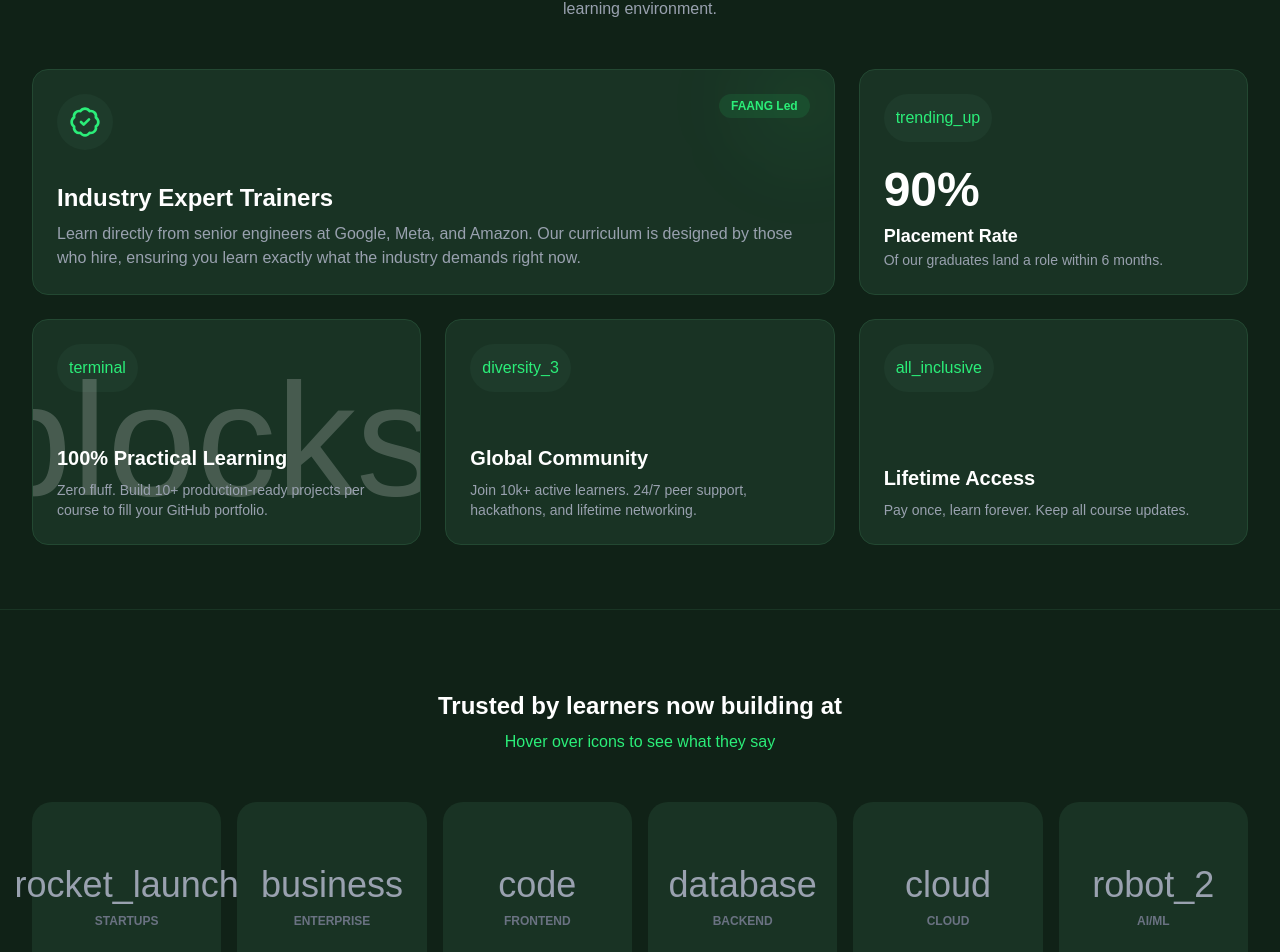
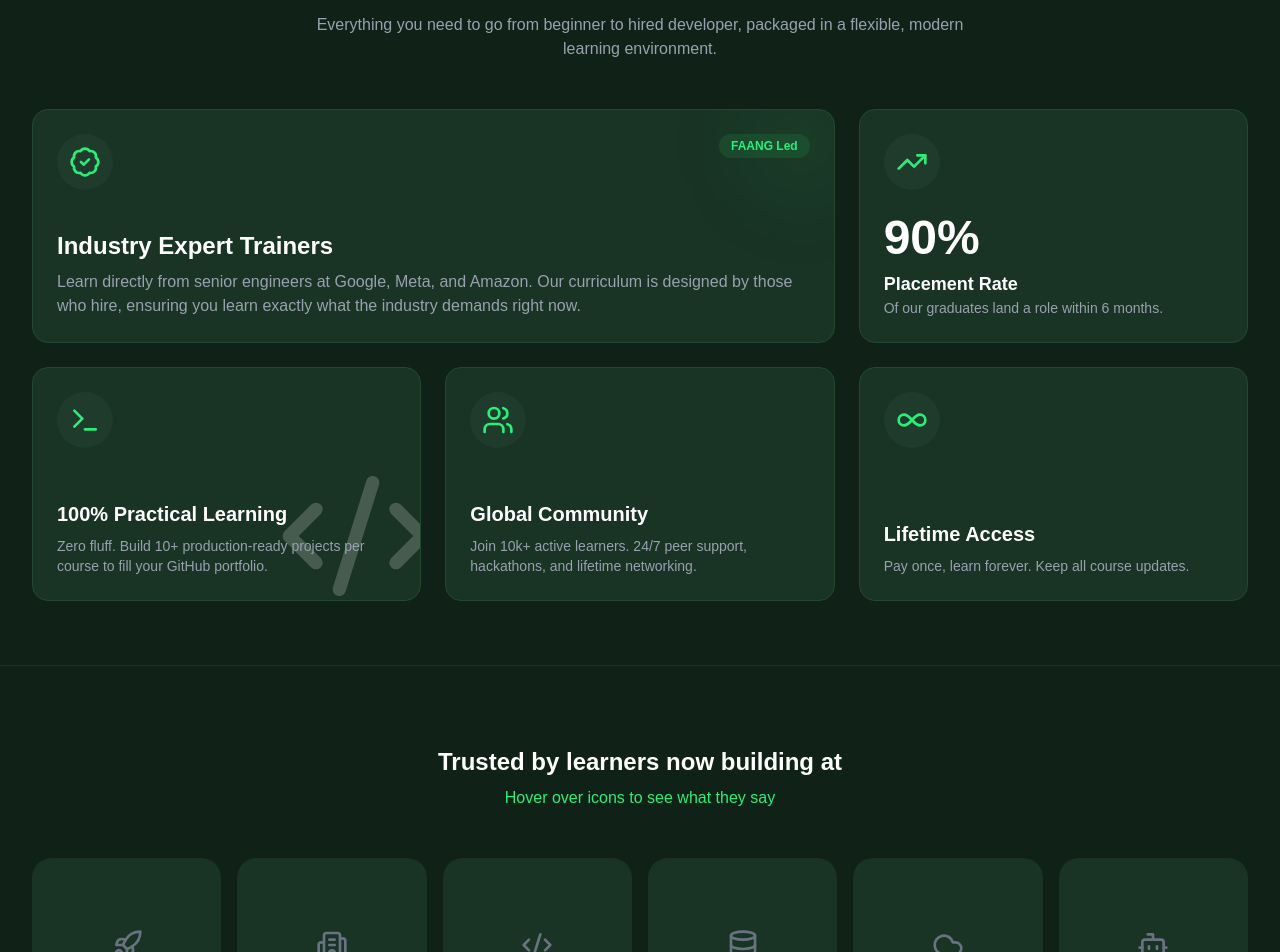
Before and after one commit to Amitkr77/alocode, a Next.js app: page /why-choose in a window 1280 px wide. Shown: the part 147-1099 px from the top of the page. Built offline with nearby package versions, Linux system fonts and the light colour scheme.

Commit message:
added subscribe from

```diff
--- a/src/app/why-choose/page.jsx
+++ b/src/app/why-choose/page.jsx
@@ -1,11 +1,11 @@
-import { BadgeCheck } from "lucide-react";
+import { BadgeCheck, Building2, Code2, Infinity, Rocket, Terminal, TrendingUp, Users,Database, Cloud, Bot, ChartBarBig  } from "lucide-react";
 import React from "react";
 
 export default function page() {
   return (
     <section className="bg-background-dark text-white font-display overflow-x-hidden antialiased">
       {/* <!-- Bento Grid Benefits Section --> */}
-      <section class="relative px-4 py-16 sm:px-6 lg:px-8">
+      <section class="relative px-4 py-16 sm:px-6 lg:px-8 mt-10">
         <div class="mx-auto max-w-7xl">
           <div class="mb-12 flex flex-col gap-4 md:items-center md:text-center">
             <h2 class="text-3xl font-bold text-white md:text-4xl">
@@ -47,7 +47,8 @@ export default function page() {
             <div class="group relative col-span-1 flex flex-col justify-between overflow-hidden rounded-2xl border border-[#234832] bg-surface-dark p-6 transition-all hover:-translate-y-1 hover:border-primary/50">
               <div class="flex items-center justify-between">
                 <div class="rounded-full bg-[#1e3b2b] p-3 text-primary">
-                  <span class="material-symbols-outlined">trending_up</span>
+                  {/* <span class="material-symbols-outlined">trending_up</span> */}
+                  <TrendingUp size={32} />
                 </div>
               </div>
               <div class="mt-6">
@@ -67,12 +68,14 @@ export default function page() {
             {/* <!-- Card 3: Practical Learning --> */}
             <div class="group relative col-span-1 flex flex-col justify-between overflow-hidden rounded-2xl border border-[#234832] bg-surface-dark p-6 transition-all hover:-translate-y-1 hover:border-primary/50">
               <div class="absolute -bottom-4 -right-4 text-surface-dark-highlight opacity-20">
-                <span class="material-symbols-outlined text-[10rem]">
+                {/* <span class="material-symbols-outlined text-[10rem]">
                   code_blocks
-                </span>
+                </span> */}
+                <Code2 size={160} />
               </div>
               <div class="rounded-full bg-[#1e3b2b] w-fit p-3 text-primary">
-                <span class="material-symbols-outlined">terminal</span>
+                {/* <span class="material-symbols-outlined">terminal</span> */}
+                <Terminal size={32} />
               </div>
               <div class="mt-6 relative z-10">
                 <h3 class="text-xl font-bold text-white">
@@ -87,7 +90,8 @@ export default function page() {
             {/* <!-- Card 4: Community --> */}
             <div class="group relative col-span-1 flex flex-col justify-between overflow-hidden rounded-2xl border border-[#234832] bg-surface-dark p-6 transition-all hover:-translate-y-1 hover:border-primary/50">
               <div class="rounded-full bg-[#1e3b2b] w-fit p-3 text-primary">
-                <span class="material-symbols-outlined">diversity_3</span>
+                {/* <span class="material-symbols-outlined">diversity_3</span> */}
+                <Users size={32} />
               </div>
               <div class="mt-6">
                 <h3 class="text-xl font-bold text-white">Global Community</h3>
@@ -101,7 +105,8 @@ export default function page() {
             <div class="group relative col-span-1 flex items-center justify-between gap-6 overflow-hidden rounded-2xl border border-[#234832] bg-surface-dark p-6 transition-all hover:-translate-y-1 hover:border-primary/50 md:col-span-1">
               <div class="flex flex-col h-full justify-between">
                 <div class="rounded-full bg-[#1e3b2b] w-fit p-3 text-primary">
-                  <span class="material-symbols-outlined">all_inclusive</span>
+                  {/* <span class="material-symbols-outlined">all_inclusive</span> */}
+                  <Infinity size={32} />
                 </div>
                 <div class="mt-6">
                   <h3 class="text-xl font-bold text-white">Lifetime Access</h3>
@@ -128,9 +133,10 @@ export default function page() {
           <div class="grid grid-cols-2 gap-4 sm:grid-cols-3 md:grid-cols-4 lg:grid-cols-6">
             {/* <!-- Tech/Company Item 1 --> */}
             <div class="group relative flex aspect-square flex-col items-center justify-center rounded-xl bg-surface-dark p-6 transition-colors hover:bg-surface-dark-highlight cursor-pointer">
-              <span class="material-symbols-outlined text-4xl text-gray-400 group-hover:text-white">
+              {/* <span class="material-symbols-outlined text-4xl text-gray-400 group-hover:text-white">
                 rocket_launch
-              </span>
+              </span> */}
+              <Rocket size={32} class="mt-2 text-gray-500 group-hover:text-primary" />
               <span class="mt-2 text-xs font-bold uppercase text-gray-500 group-hover:text-primary">
                 Startups
               </span>
@@ -146,9 +152,10 @@ export default function page() {
             </div>
             {/* <!-- Tech/Company Item 2 --> */}
             <div class="group relative flex aspect-square flex-col items-center justify-center rounded-xl bg-surface-dark p-6 transition-colors hover:bg-surface-dark-highlight cursor-pointer">
-              <span class="material-symbols-outlined text-4xl text-gray-400 group-hover:text-white">
+              {/* <span class="material-symbols-outlined text-4xl text-gray-400 group-hover:text-white">
                 business
-              </span>
+              </span> */}
+              <Building2 size={32} class="mt-2 text-gray-500 group-hover:text-primary" />
               <span class="mt-2 text-xs font-bold uppercase text-gray-500 group-hover:text-primary">
                 Enterprise
               </span>
@@ -164,9 +171,10 @@ export default function page() {
             </div>
             {/* <!-- Tech/Company Item 3 --> */}
             <div class="group relative flex aspect-square flex-col items-center justify-center rounded-xl bg-surface-dark p-6 transition-colors hover:bg-surface-dark-highlight cursor-pointer">
-              <span class="material-symbols-outlined text-4xl text-gray-400 group-hover:text-white">
+              {/* <span class="material-symbols-outlined text-4xl text-gray-400 group-hover:text-white">
                 code
-              </span>
+              </span> */}
+              <Code2 size={32} class="mt-2 text-gray-500 group-hover:text-primary" />
               <span class="mt-2 text-xs font-bold uppercase text-gray-500 group-hover:text-primary">
                 Frontend
               </span>
@@ -182,9 +190,10 @@ export default function page() {
             </div>
             {/* <!-- Tech/Company Item 4 --> */}
             <div class="group relative flex aspect-square flex-col items-center justify-center rounded-xl bg-surface-dark p-6 transition-colors hover:bg-surface-dark-highlight cursor-pointer">
-              <span class="material-symbols-outlined text-4xl text-gray-400 group-hover:text-white">
+              {/* <span class="material-symbols-outlined text-4xl text-gray-400 group-hover:text-white">
                 database
-              </span>
+              </span> */}
+              <Database size={32} class="mt-2 text-gray-500 group-hover:text-primary" />
               <span class="mt-2 text-xs font-bold uppercase text-gray-500 group-hover:text-primary">
                 Backend
               </span>
@@ -200,9 +209,10 @@ export default function page() {
             </div>
             {/* <!-- Tech/Company Item 5 --> */}
             <div class="group relative flex aspect-square flex-col items-center justify-center rounded-xl bg-surface-dark p-6 transition-colors hover:bg-surface-dark-highlight cursor-pointer">
-              <span class="material-symbols-outlined text-4xl text-gray-400 group-hover:text-white">
+              {/* <span class="material-symbols-outlined text-4xl text-gray-400 group-hover:text-white">
                 cloud
-              </span>
+              </span> */}
+              <Cloud size={32} class="mt-2 text-gray-500 group-hover:text-primary" />
               <span class="mt-2 text-xs font-bold uppercase text-gray-500 group-hover:text-primary">
                 Cloud
               </span>
@@ -218,9 +228,10 @@ export default function page() {
             </div>
             {/* <!-- Tech/Company Item 6 --> */}
             <div class="group relative flex aspect-square flex-col items-center justify-center rounded-xl bg-surface-dark p-6 transition-colors hover:bg-surface-dark-highlight cursor-pointer">
-              <span class="material-symbols-outlined text-4xl text-gray-400 group-hover:text-white">
+              {/* <span class="material-symbols-outlined text-4xl text-gray-400 group-hover:text-white">
                 robot_2
-              </span>
+              </span> */}
+              <Bot size={32} class="mt-2 text-gray-500 group-hover:text-primary" />
               <span class="mt-2 text-xs font-bold uppercase text-gray-500 group-hover:text-primary">
                 AI/ML
               </span>
@@ -239,7 +250,7 @@ export default function page() {
       </section>
       {/* <!-- Comparison CTA Section --> */}
       <section class="px-4 py-24 sm:px-6 lg:px-8">
-        <div class="relative mx-auto max-w-5xl overflow-hidden rounded-[2.5rem] bg-gradient-to-br from-[#1e3b2b] to-surface-dark p-10 text-center sm:p-16">
+        <div class="relative mx-auto max-w-5xl overflow-hidden rounded-[2.5rem] bg-linear-to-br from-[#1e3b2b] to-surface-dark p-10 text-center sm:p-16">
           {/* <!-- Decorative Elements --> */}
           <div class="absolute top-0 right-0 -mt-12 -mr-12 h-64 w-64 rounded-full bg-primary/10 blur-3xl"></div>
           <div class="absolute bottom-0 left-0 -mb-12 -ml-12 h-64 w-64 rounded-full bg-primary/5 blur-3xl"></div>
@@ -254,7 +265,9 @@ export default function page() {
             </p>
             <div class="mt-4">
               <button class="group flex items-center justify-center gap-3 rounded-full bg-primary px-8 py-4 text-lg font-bold text-[#112218] shadow-lg shadow-primary/25 transition-all hover:-translate-y-1 hover:shadow-primary/40">
-                <span class="material-symbols-outlined">table_chart</span>
+                {/* <span class="material-symbols-outlined">table_chart</span>
+                 */}
+                 <ChartBarBig size={24} class="text-[#112218] group-hover:text-[#0a1a0f]" />
                 See How We Stack Up – Free Guide
               </button>
               <p class="mt-4 text-xs font-medium text-gray-500">
--- a/src/pages/api/enroll/index.js
+++ b/src/pages/api/subscribe/index.js
@@ -19,31 +19,25 @@ export default async function handler(req, res) {
         return res.status(405).json({ message: 'Method not allowed' });
     }
 
-    // Access body correctly (assumes JSON or urlencoded form)
-    const formData = req.body || {}; // Fallback to empty object
+    // Parse body as JSON (assumes client sends JSON)
+    const { email } = req.body;
 
-    // Basic validation (add more as needed)
-    if (!formData.name || !formData.email) {
-        return res.status(400).json({ message: 'Missing required fields: name, email' });
+    // Basic validation
+    if (!email || typeof email !== 'string' || !email.includes('@') || !email.includes('.')) {
+        return res.status(400).json({ message: 'Missing or invalid email' });
     }
 
     // Prepare the data to be written in the Google Sheet
-    const values = [
-        [
-            formData.name,
-            formData.phone || '', // Defaults for optional fields
-            formData.email,
-            formData.course || '',
-            formData.start_date || '',
-            formData.goals || '',
-        ],
-    ];
+    // Optional: Add timestamp as first column (uncomment below)
+    // const values = [[new Date().toISOString(), email]];
+    // Use range: 'subscribe!A:B' if adding timestamp
+    const values = [[email]];
 
     // Append the data to the sheet
     try {
         const response = await sheets.spreadsheets.values.append({
             spreadsheetId: SHEET_ID,
-            range: 'Sheet1!A:F',
+            range: 'subscribe!A:A', // Updated to target the "subscribe" sheet
             valueInputOption: 'RAW',
             resource: {
                 values,
```
Also changed, not shown: src/components/Footer.jsx (+29 -3 lines).
